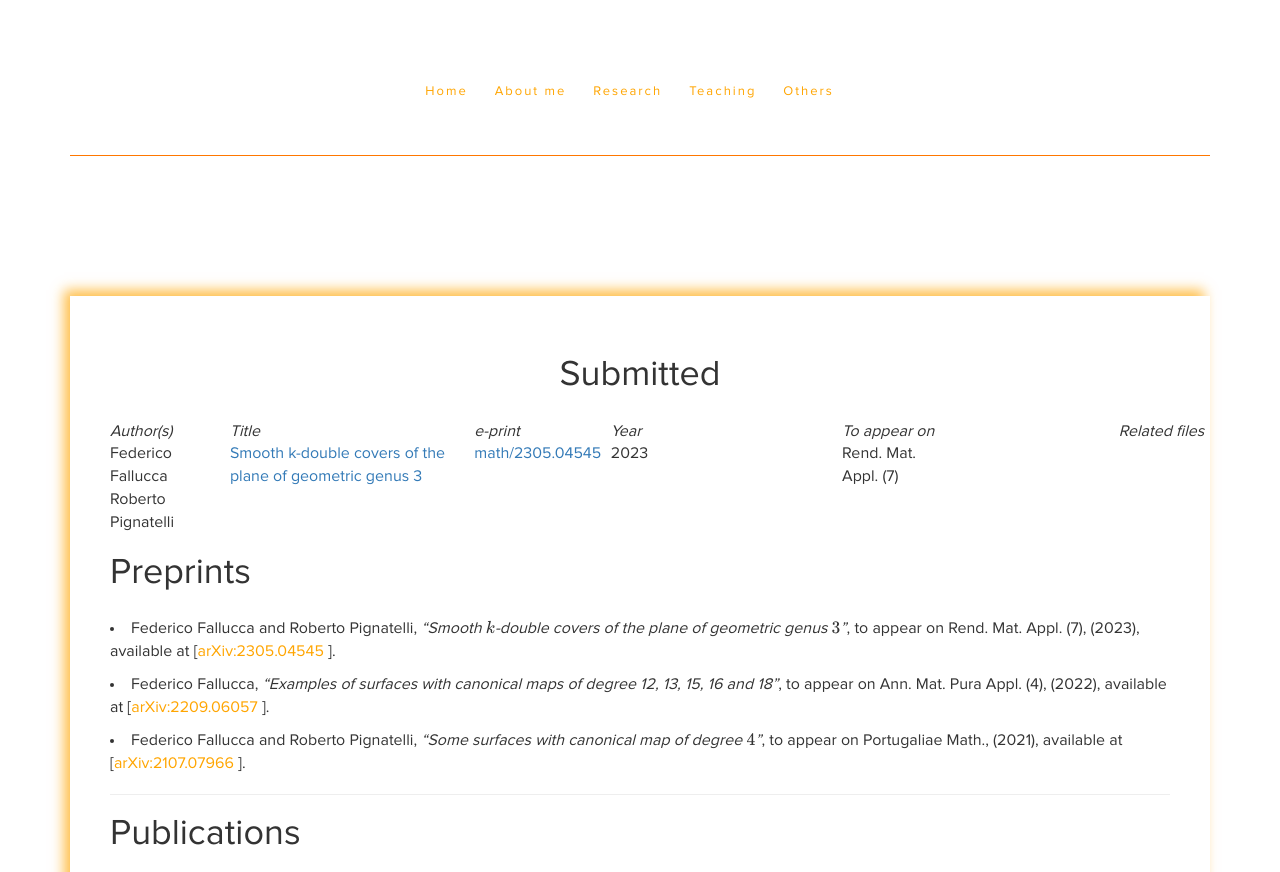
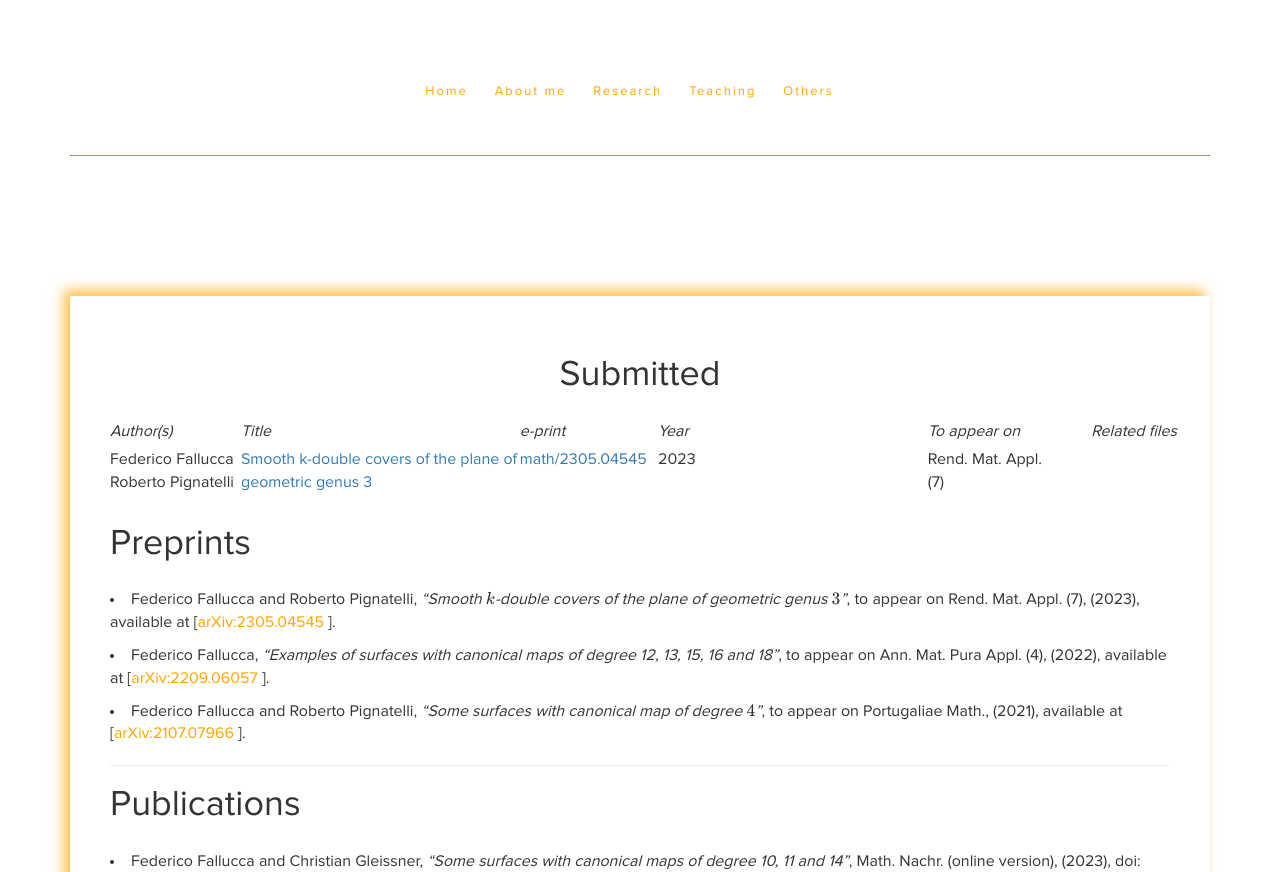
Before and after one commit to Fefe9696/FedericoFallucca, a plain HTML site: page pubbl.html in a window 1280 px wide. Shown: the top 872 px of the page. Drawn offline with nearby package versions, Linux system fonts and the light colour scheme; files whose address does not match are found by name.

Commit message:
Update pubbl.html

```diff
--- a/pubbl.html
+++ b/pubbl.html
@@ -90,8 +90,11 @@
       <td style="width: 405px; vertical-align: top;">
         2023
       </td>
+      <td style="width: 165px; vertical-align: top;">
+      Rend. Mat. Appl. (7)
+      </td>
       <td style="width: 65px; vertical-align: top;">
-      Rend. Mat. Appl. (7)
+
       </td>
       <td style="width: 315px; vertical-align: top;">
 
```
